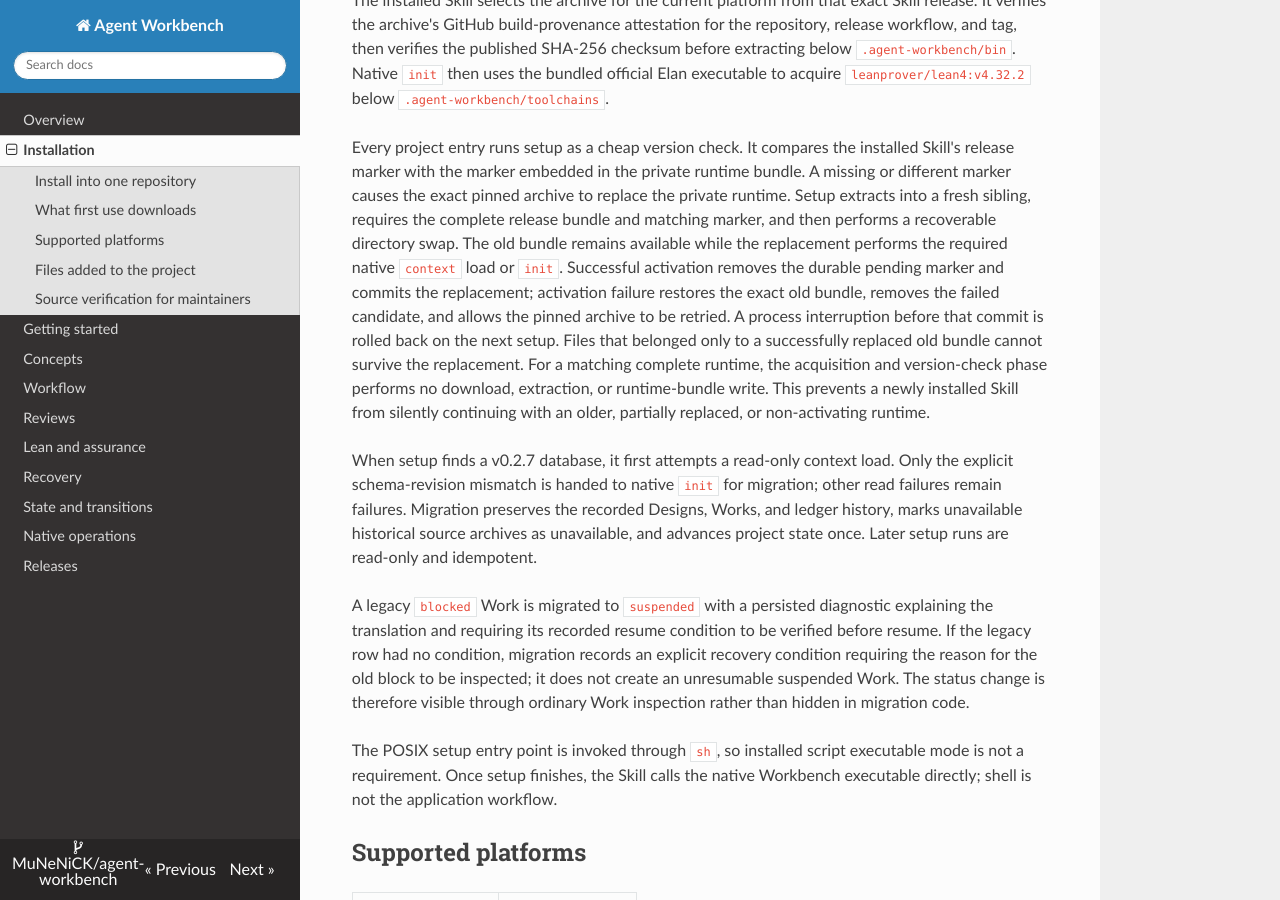
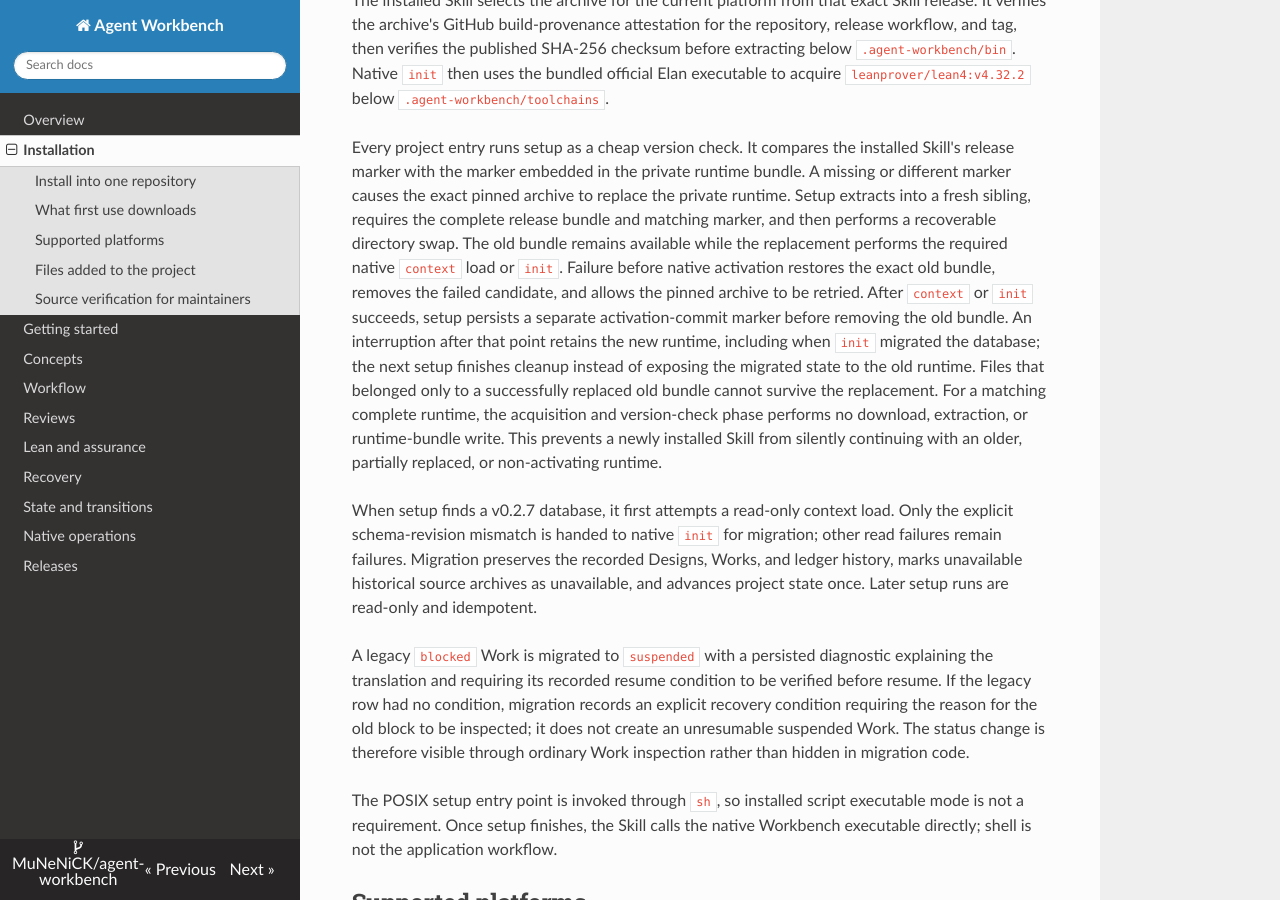
Before and after one commit to MuNeNiCK/agent-workbench, an MkDocs documentation site: the page built from docs/content/installation.md, in a window 1280 px wide and 900 px high, scrolled down 664 px. Built offline with MkDocs 1.6.1, drawn with Linux system fonts in a browser that asks for light colours; nearby versions of some CDN libraries.

Commit message:
fix: preserve runtime after migration activation

```diff
--- a/docs/content/installation.md
+++ b/docs/content/installation.md
@@ -35,13 +35,15 @@ marker with the marker embedded in the private runtime bundle. A missing or diff
 the exact pinned archive to replace the private runtime. Setup extracts into a fresh sibling,
 requires the complete release bundle and matching marker, and then performs a recoverable directory
 swap. The old bundle remains available while the replacement performs the required native
-`context` load or `init`. Successful activation removes the durable pending marker and commits the
-replacement; activation failure restores the exact old bundle, removes the failed candidate, and
-allows the pinned archive to be retried. A process interruption before that commit is rolled back
-on the next setup. Files that belonged only to a successfully replaced old bundle cannot survive
-the replacement. For a matching complete runtime, the acquisition and version-check phase performs
-no download, extraction, or runtime-bundle write. This prevents a newly installed Skill from
-silently continuing with an older, partially replaced, or non-activating runtime.
+`context` load or `init`. Failure before native activation restores the exact old bundle, removes
+the failed candidate, and allows the pinned archive to be retried. After `context` or `init`
+succeeds, setup persists a separate activation-commit marker before removing the old bundle. An
+interruption after that point retains the new runtime, including when `init` migrated the database;
+the next setup finishes cleanup instead of exposing the migrated state to the old runtime. Files
+that belonged only to a successfully replaced old bundle cannot survive the replacement. For a
+matching complete runtime, the acquisition and version-check phase performs no download,
+extraction, or runtime-bundle write. This prevents a newly installed Skill from silently continuing
+with an older, partially replaced, or non-activating runtime.
 
 When setup finds a v0.2.7 database, it first attempts a read-only context load. Only the explicit
 schema-revision mismatch is handed to native `init` for migration; other read failures remain
```
Also changed, not shown: docs/content/recovery.md (+4 -0 lines), skills/agent-workbench/SKILL.md (+4 -2 lines), 3 other files.
